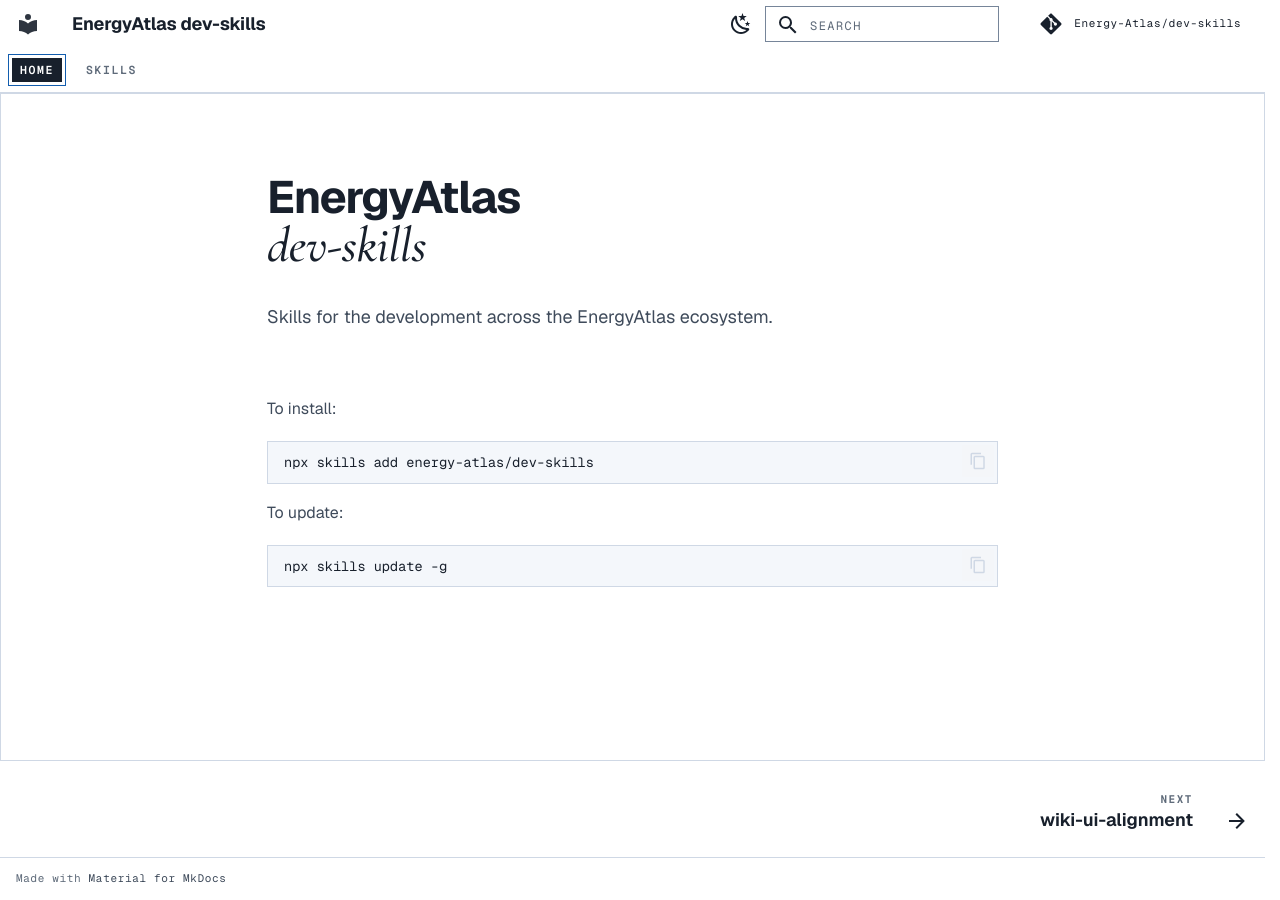
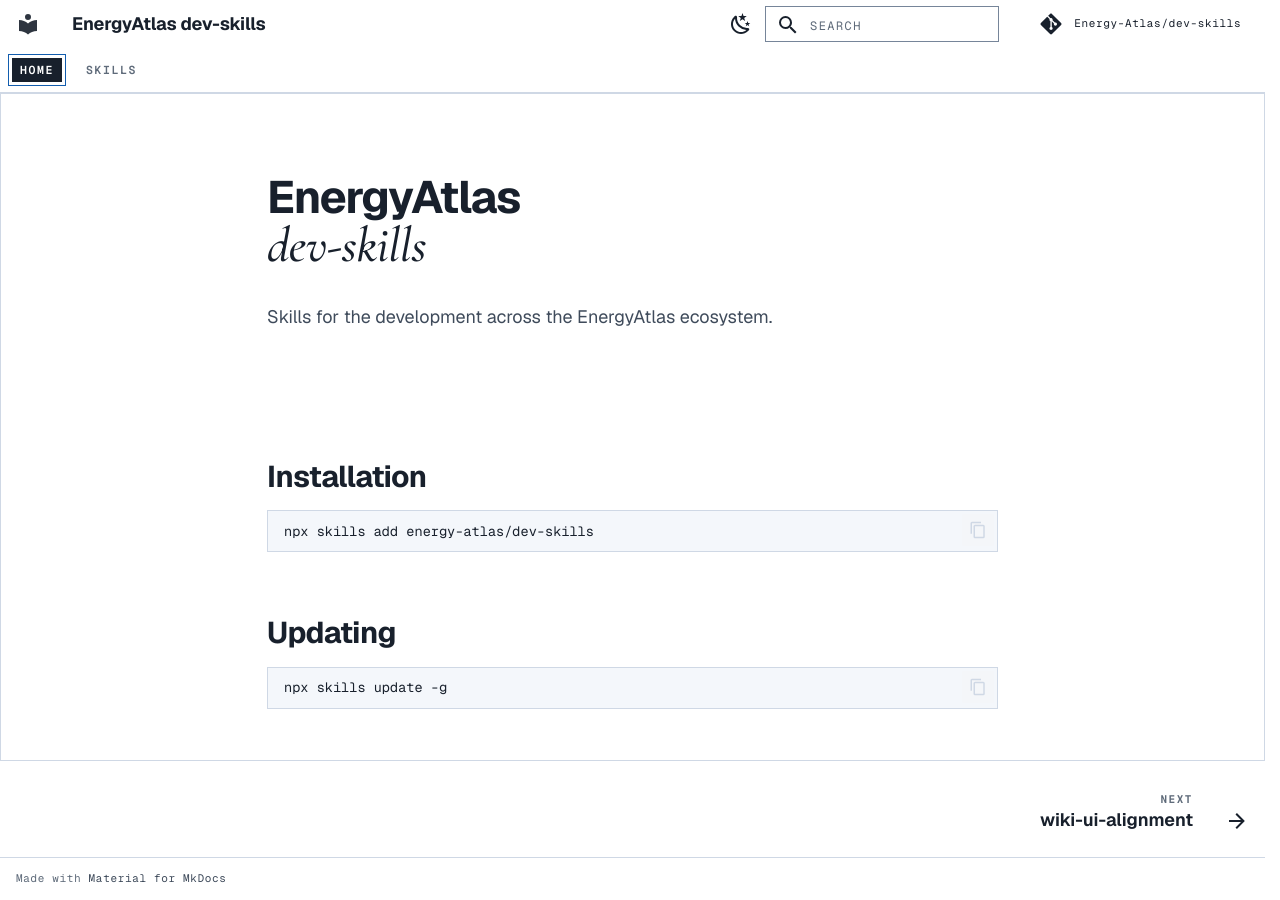
Before and after one commit to Energy-Atlas/dev-skills, an MkDocs documentation site: the page built from docs/index.md, in a window 1280 px wide. Built offline with MkDocs 1.6.1 and Material for MkDocs 9.7.7, drawn with Linux system fonts in a browser that asks for light colours; comment, search, counter and statistics services are not loaded.

Commit message:
content(site): update index.md

````diff
--- a/docs/index.md
+++ b/docs/index.md
@@ -12,13 +12,14 @@
 
 </div>
 
-To install:
+## Installation
 
 ```bash
 npx skills add energy-atlas/dev-skills
 ```
 
-To update:
+
+## Updating
 
 ```bash
 npx skills update -g
````
